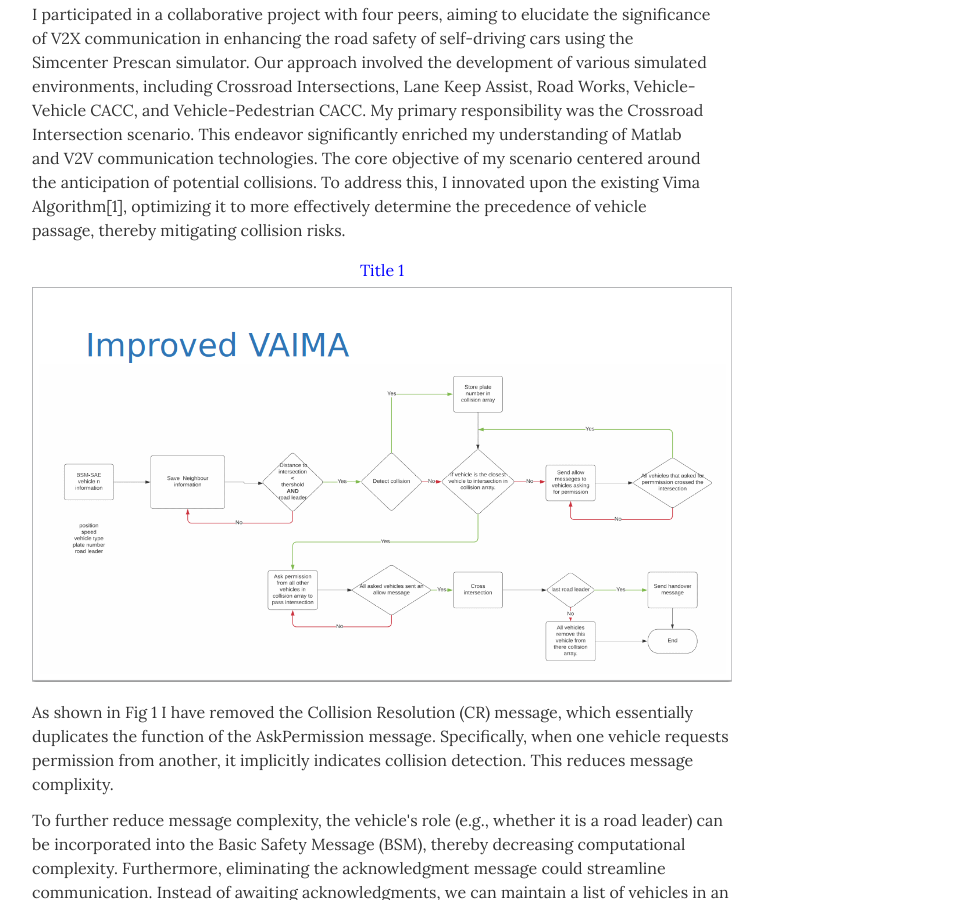
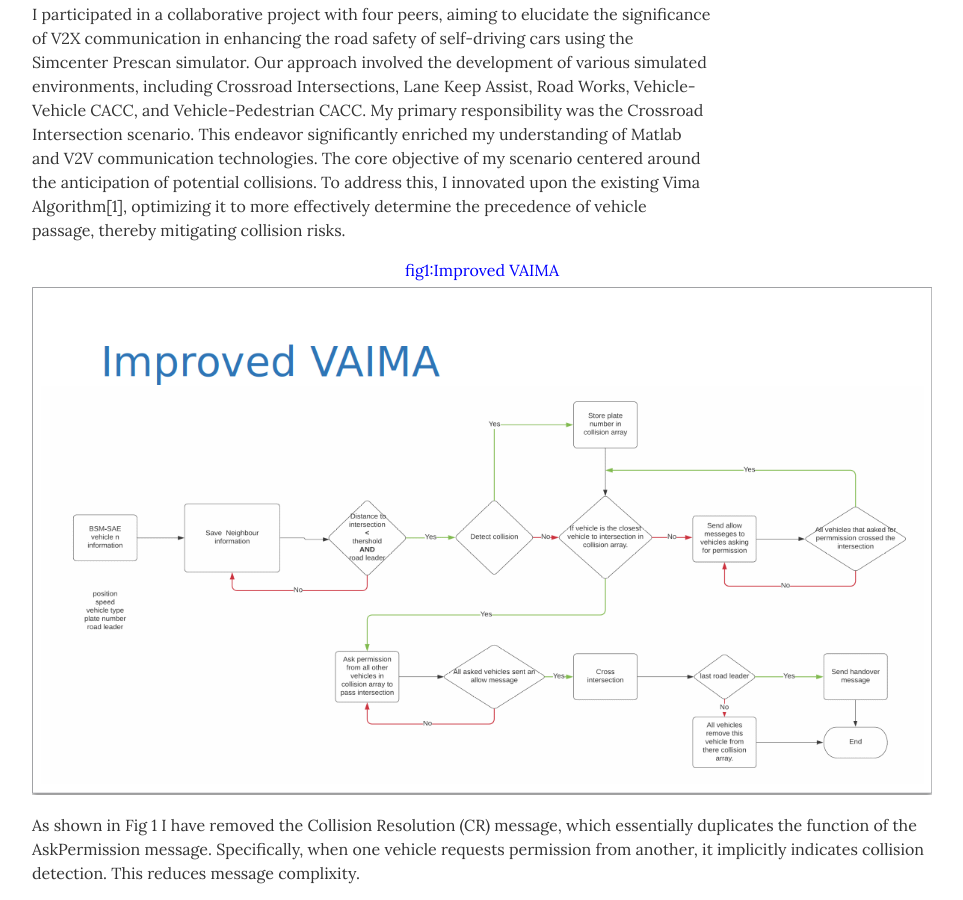
Before and after one commit to Hesham87/Hesham.github.io, a Jekyll site: the page built from index.html, in a window 1280 px wide and 900 px high, scrolled down 1175 px. Shown: the whole window, without its empty margins (268-1231 px from the left). Built offline with Jekyll 4.4.1, drawn with Linux system fonts in a browser that asks for light colours.

Commit message:
Update resume.html

```diff
--- a/_layouts/resume.html
+++ b/_layouts/resume.html
@@ -146,8 +146,8 @@
 
           <div class="image-container">
             <div class="image-with-title">
-              <p class="image-title">Title 1</p>
-              <img src="images/Improved_VAIMA.png" alt="fig1:Improved VAIMA" style="width:700px;">
+              <p class="image-title">fig1:Improved VAIMA</p>
+              <img src="images/Improved_VAIMA.png" alt="First Image" style="width:900px;">
               <p class="resume-item-copy">As shown in Fig 1 I have removed the Collision Resolution (CR) message, which essentially duplicates the function of the AskPermission message. Specifically, when one vehicle requests permission from another, it implicitly indicates collision detection. This reduces message complixity.</p>
               <p class="resume-item-copy">To further reduce message complexity, the vehicle's role (e.g., whether it is a road leader) can be incorporated into the Basic Safety Message (BSM), thereby decreasing computational complexity. Furthermore, eliminating the acknowledgment message could streamline communication. Instead of awaiting acknowledgments, we can maintain a list of vehicles in an array. This array would be used to systematically send AskPermission messages in response to each received BSM, effectively eliminating the need for a busy wait for acknowledgment. </p>
               <p class="resume-item-copy">Additionally, the timing of the handover (HDOV) message should be adjusted. Sending HDOV after a vehicle crosses, rather than before, will help prevent potential conflicts with other vehicles. This adjustment ensures smoother operation within the vehicular network by reducing unnecessary communication and computational overhead, thus enhancing overall system efficiency."<\p>
```
